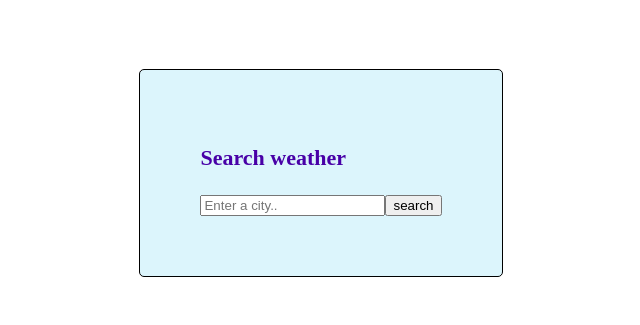
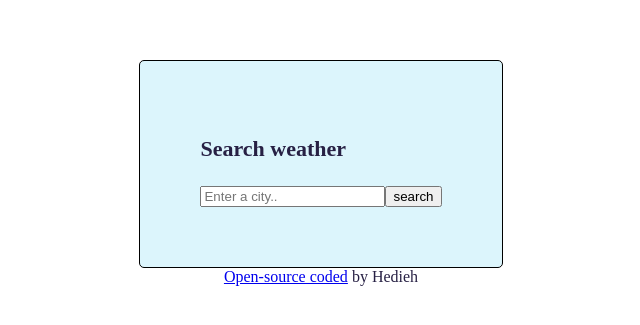
Before and after one commit to Hedi-alz/weather-app-react, a React (Create React App) app: page / in a window 1280 px wide. Shown: the part 227-552 px from the top of the page, without its empty margins (319-959 px from the left). Built offline with nearby package versions, Linux system fonts and the light colour scheme.

Commit message:
added Github link

```diff
--- a/src/App.css
+++ b/src/App.css
@@ -1,16 +1,5 @@
 .App {
   text-align: center;
-}
-
-.App-logo {
-  height: 40vmin;
-  pointer-events: none;
-}
-
-@media (prefers-reduced-motion: no-preference) {
-  .App-logo {
-    animation: App-logo-spin infinite 20s linear;
-  }
 }
 
 .App-header {
@@ -23,20 +12,6 @@
   font-size: calc(10px + 2vmin);
   color: white;
 }
-
-.App-link {
-  color: #61dafb;
-}
-
-@keyframes App-logo-spin {
-  from {
-    transform: rotate(0deg);
-  }
-  to {
-    transform: rotate(360deg);
-  }
-}
-
 .container {
   background-color: rgb(220, 245, 252);
   padding: 60px;
@@ -45,9 +20,16 @@
   border-style: solid;
   border-radius: 5px;
 }
+
+.github {
+  font-family: "Times New Roman", Times, serif;
+  font-size: 16px;
+  color: #272044;
+}
+
 h1 {
   font-size: 22px;
-  color: rgb(72, 0, 167);
+  color: #272044;
   text-align: left;
   font-family: "Times New Roman", Times, serif;
 }
--- a/src/App.js
+++ b/src/App.js
@@ -1,4 +1,3 @@
-import logo from "./logo.svg";
 import Weather from "./Weather";
 
 import "./App.css";
@@ -11,6 +10,16 @@ function App() {
           <h1>Search weather</h1>
           <Weather />
         </div>
+        <div className="github">
+          <a
+            href="https://github.com/Hedi-alz/weather-app-react"
+            target="_blank"
+            rel="noreferrer"
+          >
+            Open-source coded
+          </a>{" "}
+          by Hedieh
+        </div>
       </header>
     </div>
   );
```
